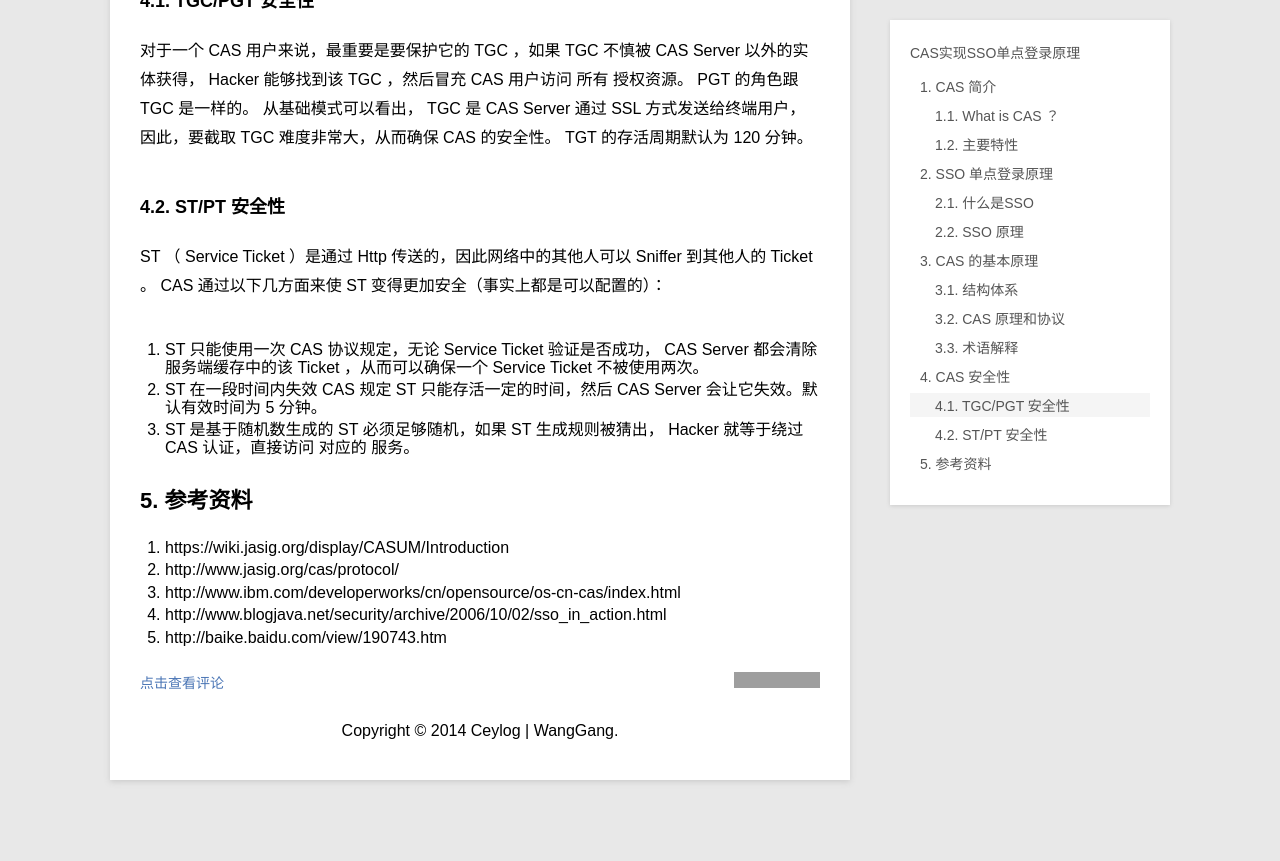
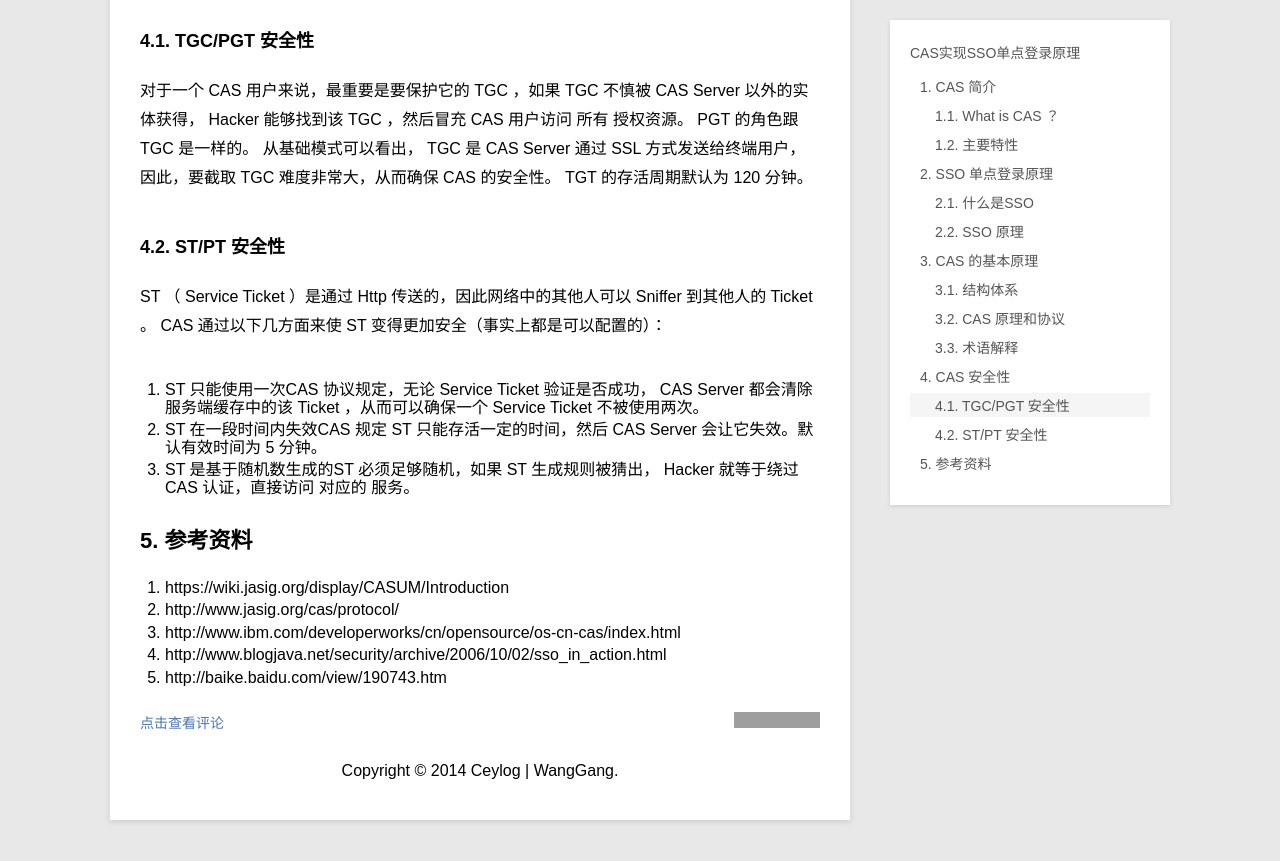
Before and after one commit to ceylog/ceylog.github.io, a Jekyll site: the page built from _posts/blog/2014-07-03-cas-sso-principle.md, in a window 1280 px wide and 900 px high, scrolled down 5042 px. Shown: the top 861 px of the window. Built offline with Jekyll 4.4.1, drawn with Linux system fonts in a browser that asks for light colours; Markdown is read by kramdown in place of the engine named in the settings; some of the changed text lies outside the part shown; grey boxes are pictures that could not be loaded.

```diff
--- a/_posts/blog/2014-07-03-cas-sso-principle.md
+++ b/_posts/blog/2014-07-03-cas-sso-principle.md
@@ -70,6 +70,7 @@ CAS Client 与受保护的客户端应用部署在一起，以 Filter 方式保
  cas认证时序图
 #### 3.2.2.      CAS 如何实现 SSO
 当用户访问另一个应用的服务再次被重定向到 CAS Server 的时候， CAS Server 会主动获到这个 TGC cookie ，然后做下面的事情：
+
 1) 如果 User 持有 TGC 且其还没失效，那么就走基础协议图的 Step4 ，达到了 SSO 的效果；
 2) 如果 TGC 失效，那么用户还是要重新认证 ( 走基础协议图的 Step3) 。
 
@@ -110,12 +111,9 @@ CAS 的安全性仅仅依赖于 SSL 。使用的是 secure cookie 。
 TGT 的存活周期默认为 120 分钟。
 ### 4.2.  ST/PT 安全性
 ST （ Service Ticket ）是通过 Http 传送的，因此网络中的其他人可以 Sniffer 到其他人的 Ticket 。 CAS 通过以下几方面来使 ST 变得更加安全（事实上都是可以配置的）：
-1.   ST 只能使用一次
-CAS 协议规定，无论 Service Ticket 验证是否成功， CAS Server 都会清除服务端缓存中的该 Ticket ，从而可以确保一个 Service Ticket 不被使用两次。
-2.   ST 在一段时间内失效
-CAS 规定 ST 只能存活一定的时间，然后 CAS Server 会让它失效。默认有效时间为 5 分钟。
-3.   ST 是基于随机数生成的
-ST 必须足够随机，如果 ST 生成规则被猜出， Hacker 就等于绕过 CAS 认证，直接访问 对应的 服务。
+1.   ST 只能使用一次CAS 协议规定，无论 Service Ticket 验证是否成功， CAS Server 都会清除服务端缓存中的该 Ticket ，从而可以确保一个 Service Ticket 不被使用两次。
+2.   ST 在一段时间内失效CAS 规定 ST 只能存活一定的时间，然后 CAS Server 会让它失效。默认有效时间为 5 分钟。
+3.   ST 是基于随机数生成的ST 必须足够随机，如果 ST 生成规则被猜出， Hacker 就等于绕过 CAS 认证，直接访问 对应的 服务。
 
 ## 5. 参考资料
 1. https://wiki.jasig.org/display/CASUM/Introduction
```
